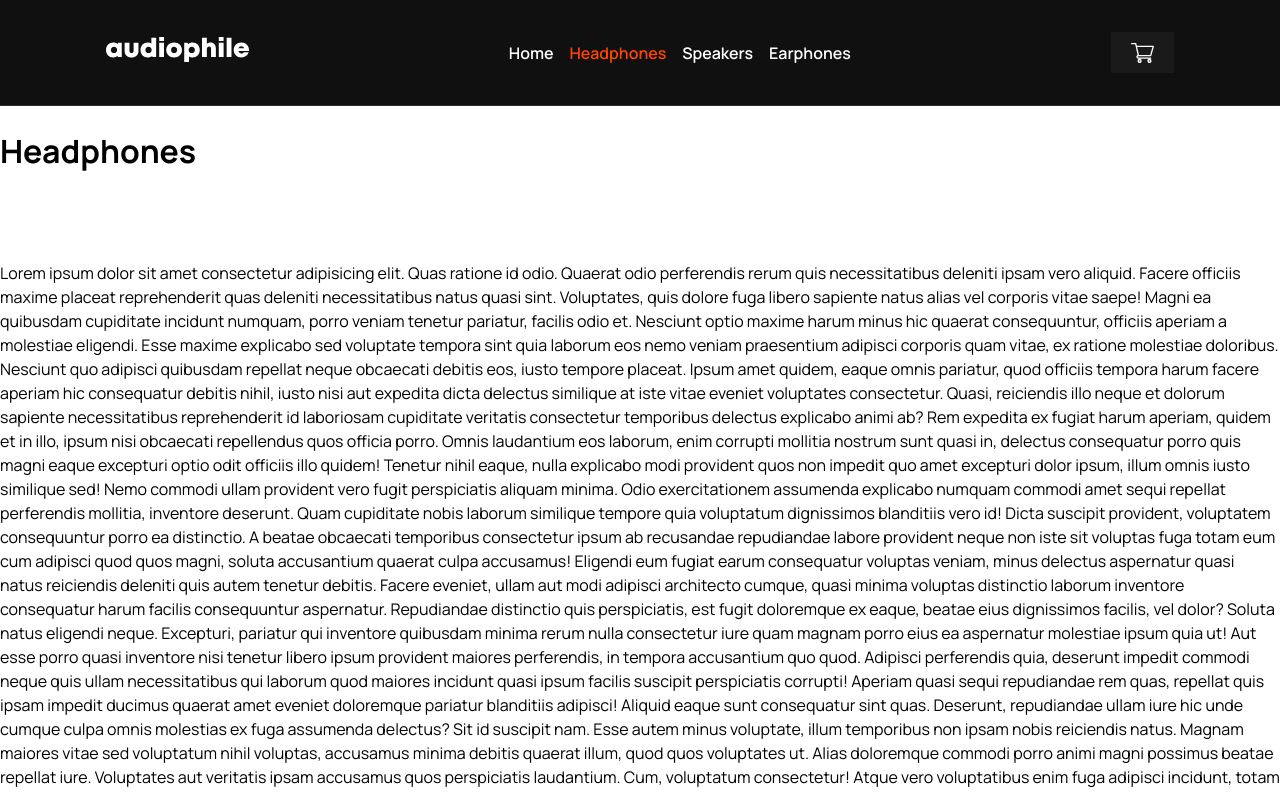
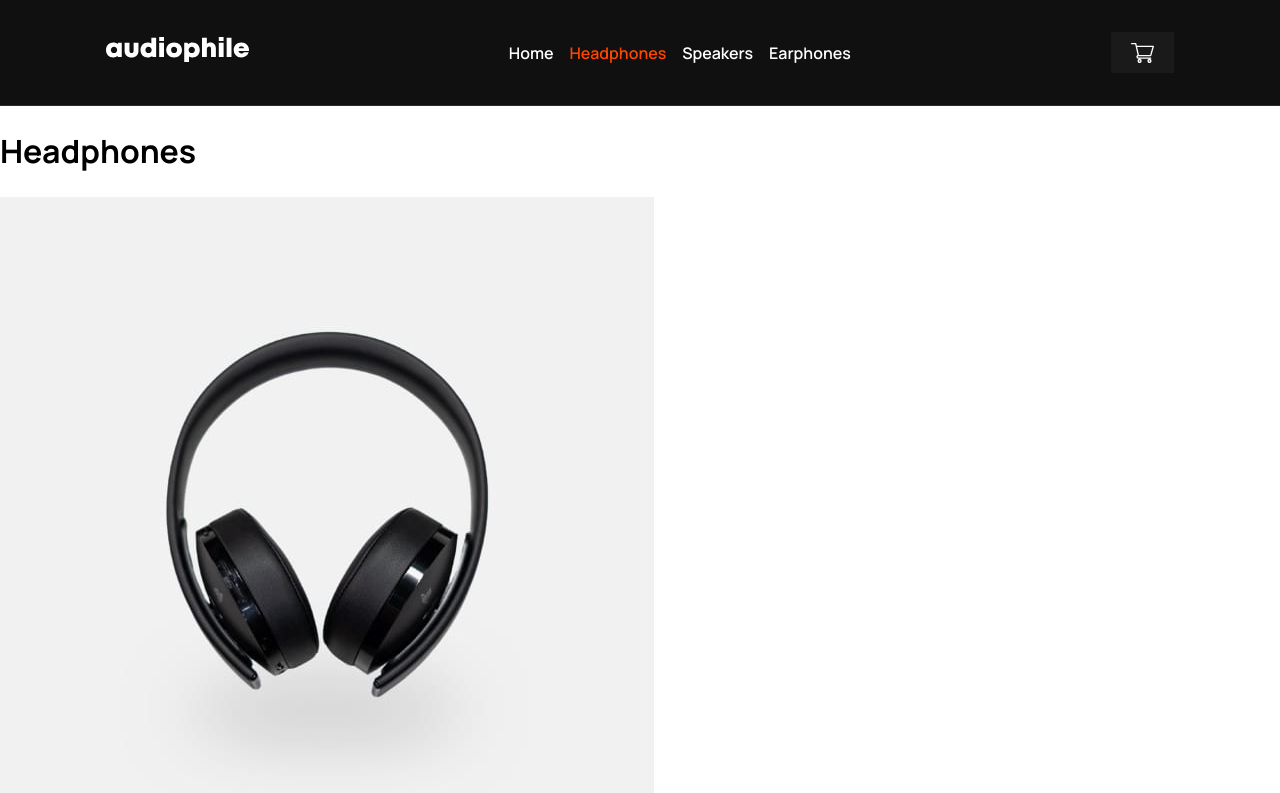
Before and after one commit to Trybuu/react-audiophile-ecommerce, a React (Vite) app: page /headphones in a window 1280 px wide. Shown: the top 793 px of the page. Built offline with nearby package versions, Linux system fonts and the light colour scheme.

Commit message:
filled products site with data and product detail

```diff
--- a/public/data/data.js
+++ b/public/data/data.js
@@ -1,8 +1,9 @@
 export const products = [
   {
-    id: 'xx99_mk1',
+    id: 'xx99_mk2',
+    category: 'headphones',
     isNew: true,
-    name: 'XX99 MK1 Headphones',
+    name: 'XX99 MK2 Headphones',
     price: 350,
     description:
       'As the gold standard for headphones, the classic XX99 Mark I offers detailed and accurate audio reproduction for audiophiles, mixing engineers, and music aficionados alike in studios and on the go.',
@@ -16,9 +17,11 @@ export const products = [
       ['1', 'User manual'],
       ['1', '3.5mm 5m audio cable'],
     ],
+    mainImage: '/data/images/xx99_mk2/image-product.jpg',
   },
   {
     id: 'xx59',
+    category: 'headphones',
     isNew: 'false',
     name: 'XX59 Headphones',
     price: '599',
@@ -34,5 +37,6 @@ export const products = [
       ['1', 'User manual'],
       ['1', '3.5mm 5m audio cable'],
     ],
+    mainImage: '/data/images/xx59/image-product.jpg',
   },
 ]
--- a/src/components/HeaderContent.jsx
+++ b/src/components/HeaderContent.jsx
@@ -15,7 +15,7 @@ export default function HeaderContent() {
           </p>
           <p>
             <Button>
-              <NavLink to="/headphones/xx99_mk1">See product</NavLink>
+              <NavLink to="/headphones/xx99_mk2">See product</NavLink>
             </Button>
           </p>
         </div>
--- a/src/pages/Headphones.jsx
+++ b/src/pages/Headphones.jsx
@@ -1,129 +1,29 @@
 import { Link } from 'react-router-dom'
 
+import { products } from '../../public/data/data.js'
+
 export default function Headphones() {
+  const headphones = products.filter(
+    (product) => product.category === 'headphones',
+  )
   return (
     <>
       <h1>Headphones</h1>
       <ul>
+        {headphones.map((el) => (
+          <li key={el.id}>
+            <div>
+              <img src={el.mainImage} alt={`${el.name} main image`} />
+              <h2>{el.name}</h2>
+              <p>{el.shortDescription}</p>
+              <Link to={el.link}>See product</Link>
+            </div>
+          </li>
+        ))}
         <li>
           <Link to="1">Headphones 1</Link>
         </li>
-        <li>
-          <Link to="2">Headphones 2</Link>
-        </li>
       </ul>
-      <p>
-        Lorem ipsum dolor sit amet consectetur adipisicing elit. Quas ratione id
-        odio. Quaerat odio perferendis rerum quis necessitatibus deleniti ipsam
-        vero aliquid. Facere officiis maxime placeat reprehenderit quas deleniti
-        necessitatibus natus quasi sint. Voluptates, quis dolore fuga libero
-        sapiente natus alias vel corporis vitae saepe! Magni ea quibusdam
-        cupiditate incidunt numquam, porro veniam tenetur pariatur, facilis odio
-        et. Nesciunt optio maxime harum minus hic quaerat consequuntur, officiis
-        aperiam a molestiae eligendi. Esse maxime explicabo sed voluptate
-        tempora sint quia laborum eos nemo veniam praesentium adipisci corporis
-        quam vitae, ex ratione molestiae doloribus. Nesciunt quo adipisci
-        quibusdam repellat neque obcaecati debitis eos, iusto tempore placeat.
-        Ipsum amet quidem, eaque omnis pariatur, quod officiis tempora harum
-        facere aperiam hic consequatur debitis nihil, iusto nisi aut expedita
-        dicta delectus similique at iste vitae eveniet voluptates consectetur.
-        Quasi, reiciendis illo neque et dolorum sapiente necessitatibus
-        reprehenderit id laboriosam cupiditate veritatis consectetur temporibus
-        delectus explicabo animi ab? Rem expedita ex fugiat harum aperiam,
-        quidem et in illo, ipsum nisi obcaecati repellendus quos officia porro.
-        Omnis laudantium eos laborum, enim corrupti mollitia nostrum sunt quasi
-        in, delectus consequatur porro quis magni eaque excepturi optio odit
-        officiis illo quidem! Tenetur nihil eaque, nulla explicabo modi
-        provident quos non impedit quo amet excepturi dolor ipsum, illum omnis
-        iusto similique sed! Nemo commodi ullam provident vero fugit
-        perspiciatis aliquam minima. Odio exercitationem assumenda explicabo
-        numquam commodi amet sequi repellat perferendis mollitia, inventore
-        deserunt. Quam cupiditate nobis laborum similique tempore quia
-        voluptatum dignissimos blanditiis vero id! Dicta suscipit provident,
-        voluptatem consequuntur porro ea distinctio. A beatae obcaecati
-        temporibus consectetur ipsum ab recusandae repudiandae labore provident
-        neque non iste sit voluptas fuga totam eum cum adipisci quod quos magni,
-        soluta accusantium quaerat culpa accusamus! Eligendi eum fugiat earum
-        consequatur voluptas veniam, minus delectus aspernatur quasi natus
-        reiciendis deleniti quis autem tenetur debitis. Facere eveniet, ullam
-        aut modi adipisci architecto cumque, quasi minima voluptas distinctio
-        laborum inventore consequatur harum facilis consequuntur aspernatur.
-        Repudiandae distinctio quis perspiciatis, est fugit doloremque ex eaque,
-        beatae eius dignissimos facilis, vel dolor? Soluta natus eligendi neque.
-        Excepturi, pariatur qui inventore quibusdam minima rerum nulla
-        consectetur iure quam magnam porro eius ea aspernatur molestiae ipsum
-        quia ut! Aut esse porro quasi inventore nisi tenetur libero ipsum
-        provident maiores perferendis, in tempora accusantium quo quod. Adipisci
-        perferendis quia, deserunt impedit commodi neque quis ullam
-        necessitatibus qui laborum quod maiores incidunt quasi ipsum facilis
-        suscipit perspiciatis corrupti! Aperiam quasi sequi repudiandae rem
-        quas, repellat quis ipsam impedit ducimus quaerat amet eveniet
-        doloremque pariatur blanditiis adipisci! Aliquid eaque sunt consequatur
-        sint quas. Deserunt, repudiandae ullam iure hic unde cumque culpa omnis
-        molestias ex fuga assumenda delectus? Sit id suscipit nam. Esse autem
-        minus voluptate, illum temporibus non ipsam nobis reiciendis natus.
-        Magnam maiores vitae sed voluptatum nihil voluptas, accusamus minima
-        debitis quaerat illum, quod quos voluptates ut. Alias doloremque commodi
-        porro animi magni possimus beatae repellat iure. Voluptates aut
-        veritatis ipsam accusamus quos perspiciatis laudantium. Cum, voluptatum
-        consectetur! Atque vero voluptatibus enim fuga adipisci incidunt, totam
-        aliquid? Excepturi ad ducimus id, incidunt ab labore repellat sit,
-        dolorem exercitationem iure aut, reiciendis perspiciatis autem
-        repellendus aliquam adipisci. Totam eveniet delectus at recusandae illum
-        aliquid cum accusantium dicta provident quibusdam voluptatem architecto
-        enim autem, non incidunt repellendus explicabo quisquam porro saepe unde
-        eos ducimus a, aut necessitatibus! A laudantium fugiat maxime
-        voluptatum, ipsum doloribus voluptates, debitis doloremque deleniti sunt
-        voluptas omnis id repellat error expedita! Nemo officia expedita
-        mollitia velit esse, recusandae soluta aperiam hic labore magnam odio
-        ducimus deleniti tempora incidunt obcaecati libero praesentium excepturi
-        eaque ad maiores officiis veritatis nam iste dolor. Temporibus quo
-        accusamus repellendus incidunt! Facilis temporibus corporis voluptate
-        et. Consequatur similique suscipit provident. Ratione aperiam
-        praesentium eligendi, debitis totam corrupti commodi doloremque aut iste
-        nihil expedita exercitationem tenetur impedit eum distinctio aliquam,
-        nemo repellat iusto quae maxime deserunt! Maxime, culpa? Molestiae
-        soluta nisi quisquam perspiciatis amet eius. Non quas dolorem tenetur
-        deserunt aliquam saepe nam unde id expedita labore, iusto voluptatum qui
-        exercitationem esse ipsum atque laudantium tempora voluptas, aliquid
-        dolores quisquam tempore sequi minima? Numquam mollitia ut cumque dolor,
-        doloribus ad eligendi delectus itaque ab eaque unde modi rem inventore
-        repellat porro iusto voluptatem dolorum! Laudantium voluptate molestiae
-        praesentium cumque. Fugit, ea accusantium quia necessitatibus debitis
-        repellendus, excepturi labore cum saepe placeat dignissimos quisquam
-        cumque nobis quod exercitationem quidem recusandae eaque, impedit porro
-        magni velit quasi ut id! Voluptatum officiis voluptatem sequi magnam
-        velit impedit dolorum quo totam sed. Ipsa mollitia fugiat recusandae,
-        sunt dolor ut, illum harum, numquam rem perspiciatis velit cumque
-        voluptatem vero. Odio similique sequi aliquam unde non illum esse neque
-        porro incidunt sapiente, accusantium id officia nisi voluptas distinctio
-        error perferendis aliquid repudiandae alias minus ratione dolores iste
-        beatae? Dignissimos, perferendis hic! Sequi beatae tempora rem
-        quibusdam! Quos provident sint, porro quaerat quam debitis doloribus?
-        Aperiam est iure neque, fugiat, ipsum minus ducimus repellat deleniti
-        recusandae, inventore ab. Enim rem accusamus nostrum distinctio
-        necessitatibus numquam ex sit in quisquam, officiis fugiat ad neque,
-        sapiente tempore? Autem similique enim exercitationem itaque, saepe
-        vitae, mollitia consequuntur dolore hic fugit dolorum odit corporis
-        ratione consectetur voluptate recusandae nemo tenetur ex, dolor error
-        doloribus! Recusandae ab quos nam aperiam eveniet ducimus vitae nihil
-        quo a! Excepturi temporibus sapiente eaque voluptatem, quidem culpa
-        quaerat accusamus illo hic porro voluptates facere dolorum deleniti
-        earum fugit in alias mollitia suscipit? Quis perferendis beatae nostrum!
-        Cupiditate placeat nihil adipisci rem, corrupti velit doloribus
-        inventore iste nesciunt, quaerat rerum nam expedita id maxime facere,
-        labore libero vero aspernatur quidem dicta nostrum quibusdam magnam
-        aliquid earum? Itaque possimus placeat obcaecati deleniti dignissimos
-        nisi, magni explicabo illum aspernatur, autem recusandae. Necessitatibus
-        dignissimos quae natus earum alias sint et vero fuga a error, odio omnis
-        tenetur quaerat optio, suscipit officia quidem sapiente magnam vitae
-        inventore nihil. Accusamus, reiciendis. Odit nihil officiis voluptatibus
-        neque iure obcaecati non? Odit voluptatem ea, repellat, voluptates harum
-        reprehenderit quas dicta eius ipsa sed voluptate illum, non recusandae
-        quae a praesentium omnis aperiam! Tempore quisquam voluptatum nihil
-        temporibus est. Laudantium rem consequatur sed facilis harum ab, velit
-        illo ut aliquam repellat!
-      </p>
     </>
   )
 }
--- a/src/pages/ProductDetail.jsx
+++ b/src/pages/ProductDetail.jsx
@@ -14,8 +14,47 @@ export default function ProductDetail() {
       <Link to=".." relative="path" className={classes.backLink}>
         Go Back
       </Link>
-      <h1>{product.name}</h1>
-      <p>{params.id}</p>
+
+      <div>
+        <img src={product.mainImage} alt="" />
+        {product.isNew && (
+          <p>
+            <span>New Product</span>
+          </p>
+        )}
+        <p>{product.description}</p>
+      </div>
+
+      <div>
+        <p>${product.price}</p>
+        <div>
+          <p>
+            <button>-</button>
+            <span>1</span>
+            <button>+</button>
+          </p>
+          <button>Add to cart</button>
+        </div>
+      </div>
+
+      <div>
+        <h2>Features</h2>
+        <p>{product.features}</p>
+      </div>
+
+      <div>
+        <h2>In the box</h2>
+        <ul>
+          {product.inTheBox.map((el) => {
+            return (
+              <li key={Math.random(1000)}>
+                <span>{el[0]}x </span>
+                {el[1]}
+              </li>
+            )
+          })}
+        </ul>
+      </div>
     </div>
   )
 }
```
Also changed, not shown: public/data/images/xx59/image-product.jpg (added), public/data/images/xx99_mk2/image-product.jpg (added).
